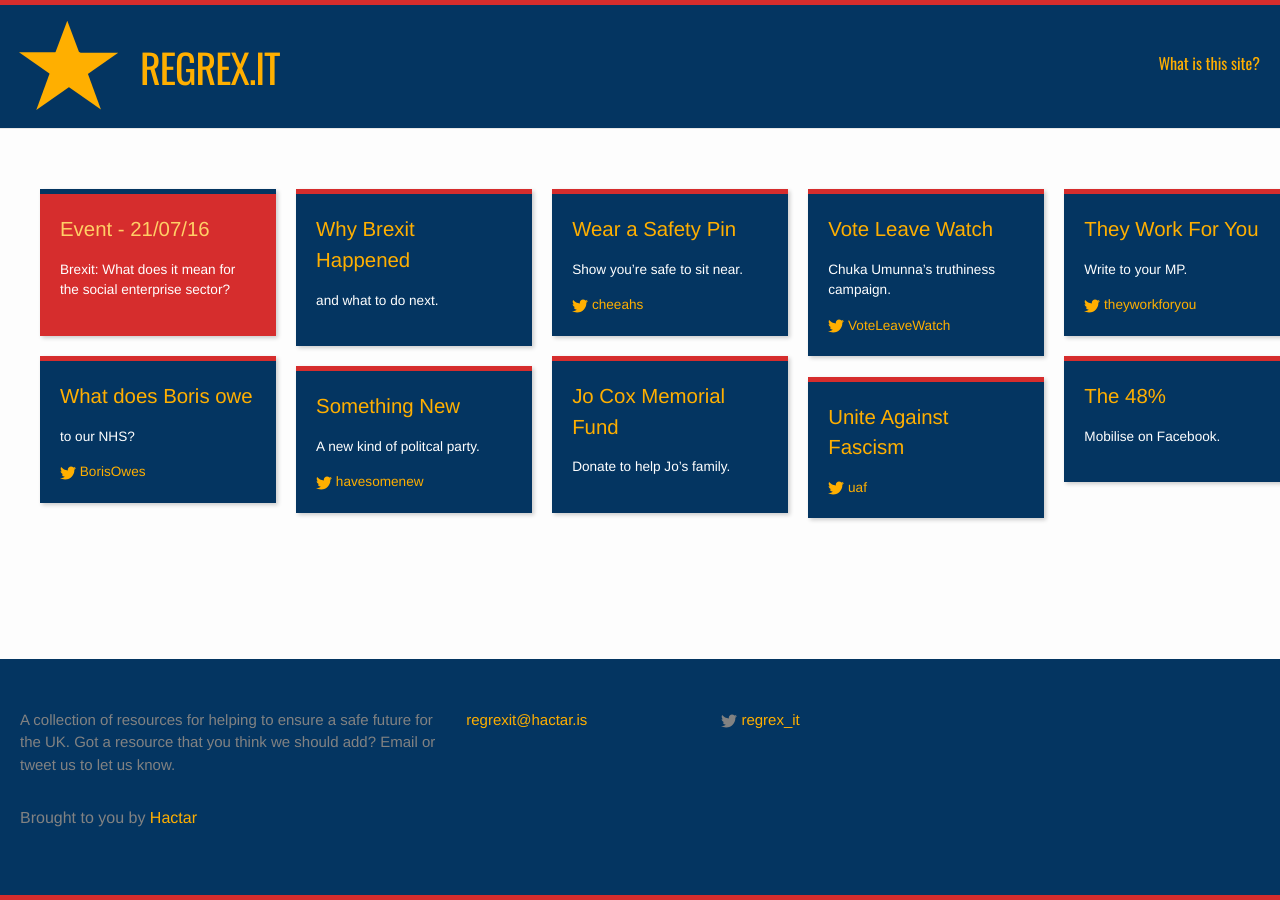
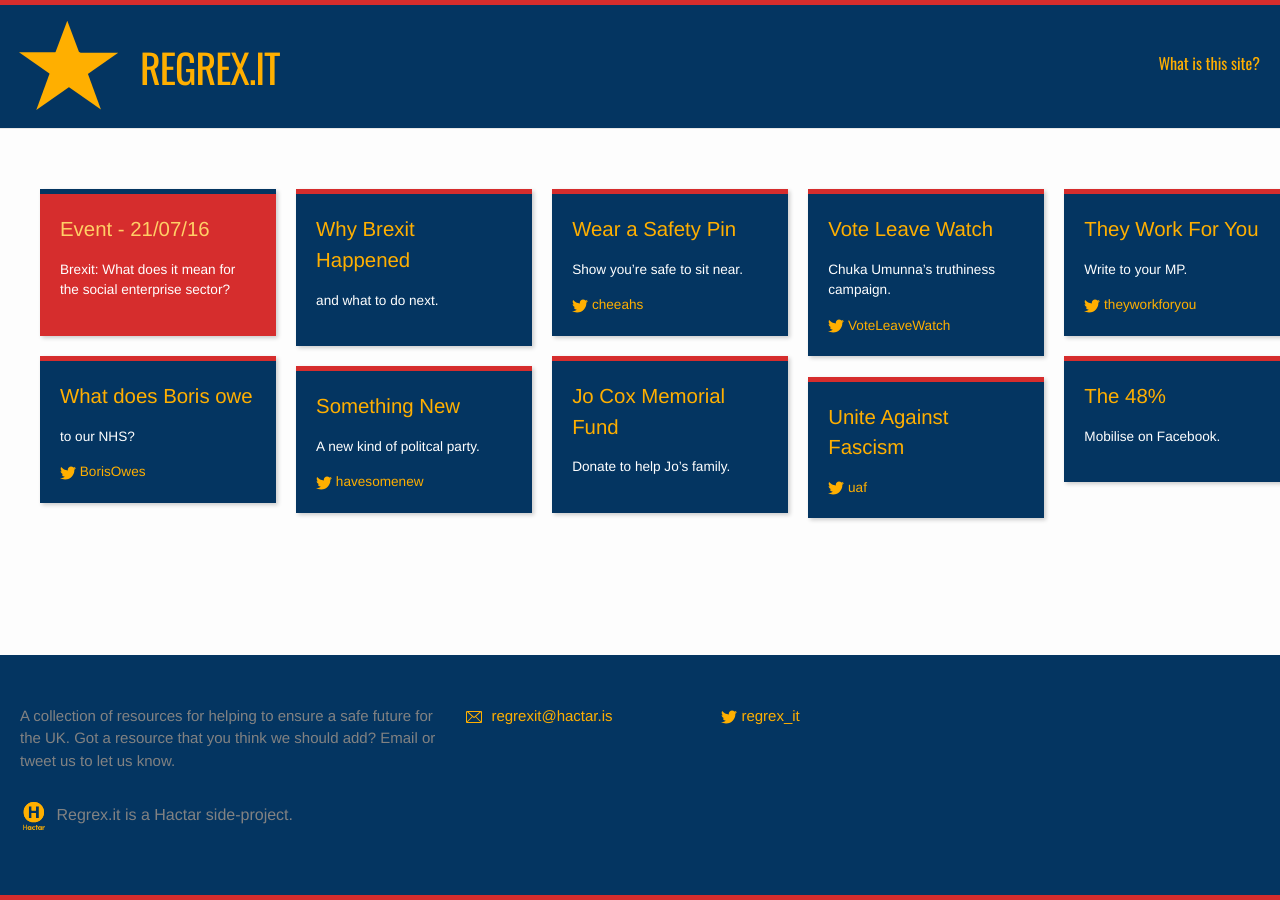
Before and after one commit to hactar-is/regex.it, a Jekyll site: the page built from index.html, in a window 1280 px wide. Built offline with Jekyll 4.4.1, drawn with Linux system fonts in a browser that asks for light colours.

Commit message:
A slightly improved footer.

```diff
--- a/_includes/footer.html
+++ b/_includes/footer.html
@@ -10,7 +10,7 @@
 
         <div class="footer-col footer-col-2">
             <ul class="contact-list">
-                <li><a href="mailto:{{ site.email }}">{{ site.email }}</a></li>
+                {% include icon-email.html %}
             </ul>
         </div>
 
@@ -26,7 +26,7 @@
 
     </div>
 
-    <p>Brought to you by <a href="http://hactar.is">Hactar</a></p>
+    {% include hactar-legend.html %}
 
   </div>
 
--- /dev/null
+++ b/_includes/hactar-legend.html
@@ -0,0 +1 @@
+<p><a href="http://hactar.is"><span class="icon hactar">{% include logo_hactar.svg %}</span></a> Regrex.it is a Hactar side-project.</p>
--- /dev/null
+++ b/_includes/icon-email.html
@@ -0,0 +1 @@
+<a href="mailto:{{ site.email }}"><span class="icon email">{% include icon-email.svg %}</span><span class="address">{{ site.email }}</span></a>
--- a/_sass/_layout.scss
+++ b/_sass/_layout.scss
@@ -300,6 +300,35 @@
             color: lighten($brand-highlight, 10);
         }
     }
+    svg {
+      fill: $brand-highlight;
+      &:hover{
+          color: lighten($brand-highlight, 10);
+      }
+    }
+    .icon > svg path {
+        fill: $brand-highlight;
+        &:hover{
+            color: lighten($brand-highlight, 10);
+        }
+    }
+    .icon.email{
+        margin-right: 5px;
+    }
+    .icon.hactar{
+        margin-right: 4px;
+        margin-top: -2px;
+        vertical-align: baseline !important;
+        width: 28px;
+        height: 28px;
+        svg{
+            width: 28px;
+            height: 28px;
+        }
+    }
+    a.hactar{
+        font-family: "Oswald", "Helvetica Neue", Helvetica, Arial, sans-serif;
+    }
 }
 
 .footer-heading {
```
Also changed, not shown: _includes/hactar-h.svg (added), _includes/icon-email.svg (added), _includes/logo_hactar.svg (added).
